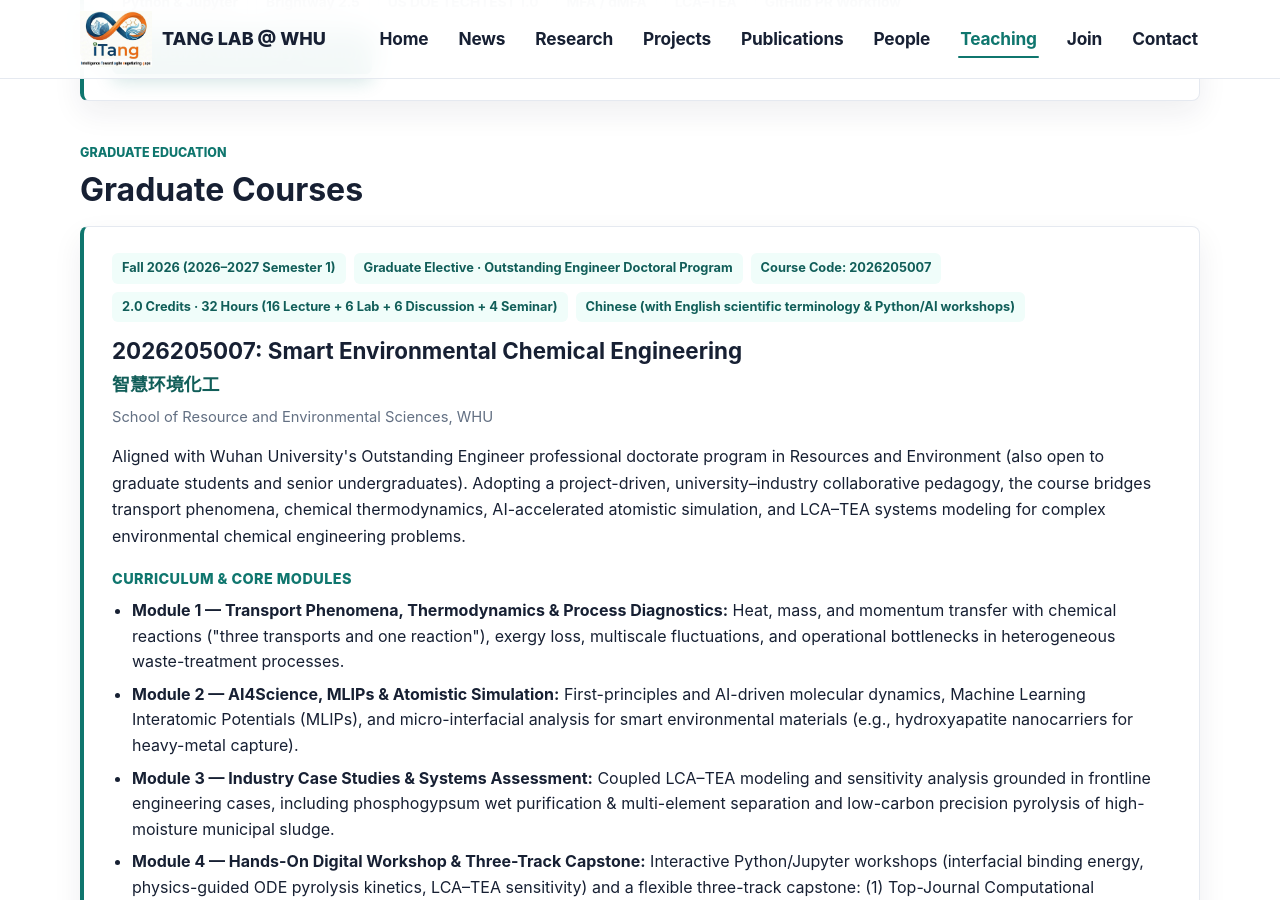
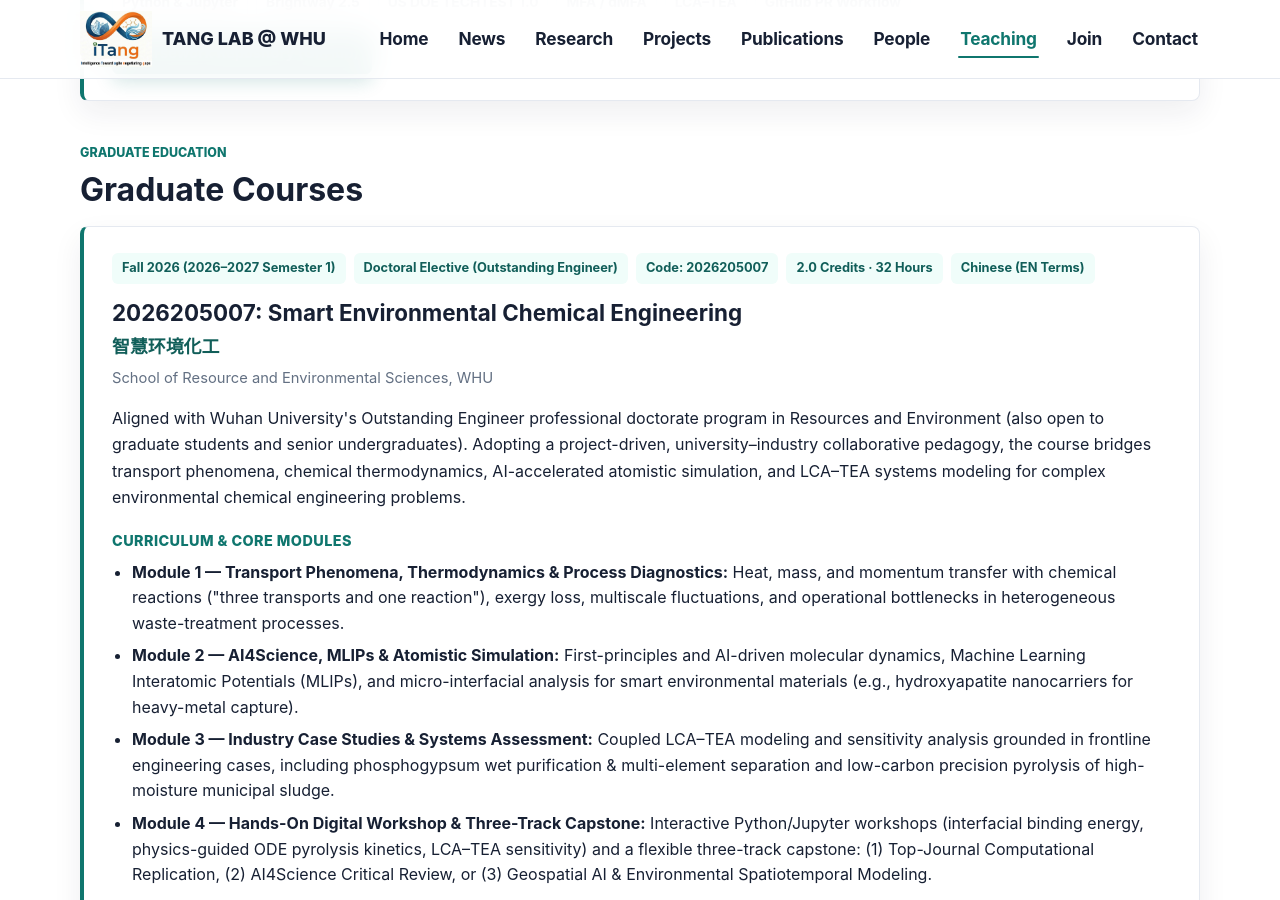
Before and after one commit to TANG-LAB-WHU/tanglab.github.io, a Jekyll site: the page built from pages/teaching.html, in a window 1280 px wide and 900 px high, scrolled down 1394 px. Built offline with Jekyll 4.4.1, drawn with Linux system fonts in a browser that asks for light colours.

Commit message:
style(teaching): condense graduate course metadata tags to a single line

```diff
--- a/_data/teaching.yml
+++ b/_data/teaching.yml
@@ -47,10 +47,10 @@ graduate:
     title: "Smart Environmental Chemical Engineering"
     title_zh: "智慧环境化工"
     term: "Fall 2026 (2026–2027 Semester 1)"
-    level: "Graduate Elective · Outstanding Engineer Doctoral Program"
+    level: "Doctoral Elective (Outstanding Engineer)"
     department: "School of Resource and Environmental Sciences, WHU"
-    credits: "2.0 Credits · 32 Hours (16 Lecture + 6 Lab + 6 Discussion + 4 Seminar)"
-    language: "Chinese (with English scientific terminology & Python/AI workshops)"
+    credits: "2.0 Credits · 32 Hours"
+    language: "Chinese (EN Terms)"
     description: >
       Aligned with Wuhan University's Outstanding Engineer professional doctorate program in
       Resources and Environment (also open to graduate students and senior undergraduates). Adopting a
--- a/pages/teaching.html
+++ b/pages/teaching.html
@@ -21,7 +21,7 @@ permalink: /teaching/
       <div class="course-meta">
         {% if course.term %}<span>{{ course.term }}</span>{% endif %}
         {% if course.level %}<span>{{ course.level }}</span>{% endif %}
-        {% if course.code %}<span>Course Code: {{ course.code }}</span>{% endif %}
+        {% if course.code %}<span>Code: {{ course.code }}</span>{% endif %}
         {% if course.credits %}<span>{{ course.credits }}</span>{% endif %}
         {% if course.language %}<span>{{ course.language }}</span>{% endif %}
       </div>
@@ -101,7 +101,7 @@ permalink: /teaching/
       <div class="course-meta">
         {% if course.term %}<span>{{ course.term }}</span>{% endif %}
         {% if course.level %}<span>{{ course.level }}</span>{% endif %}
-        {% if course.code %}<span>Course Code: {{ course.code }}</span>{% endif %}
+        {% if course.code %}<span>Code: {{ course.code }}</span>{% endif %}
         {% if course.credits %}<span>{{ course.credits }}</span>{% endif %}
         {% if course.language %}<span>{{ course.language }}</span>{% endif %}
       </div>
```
